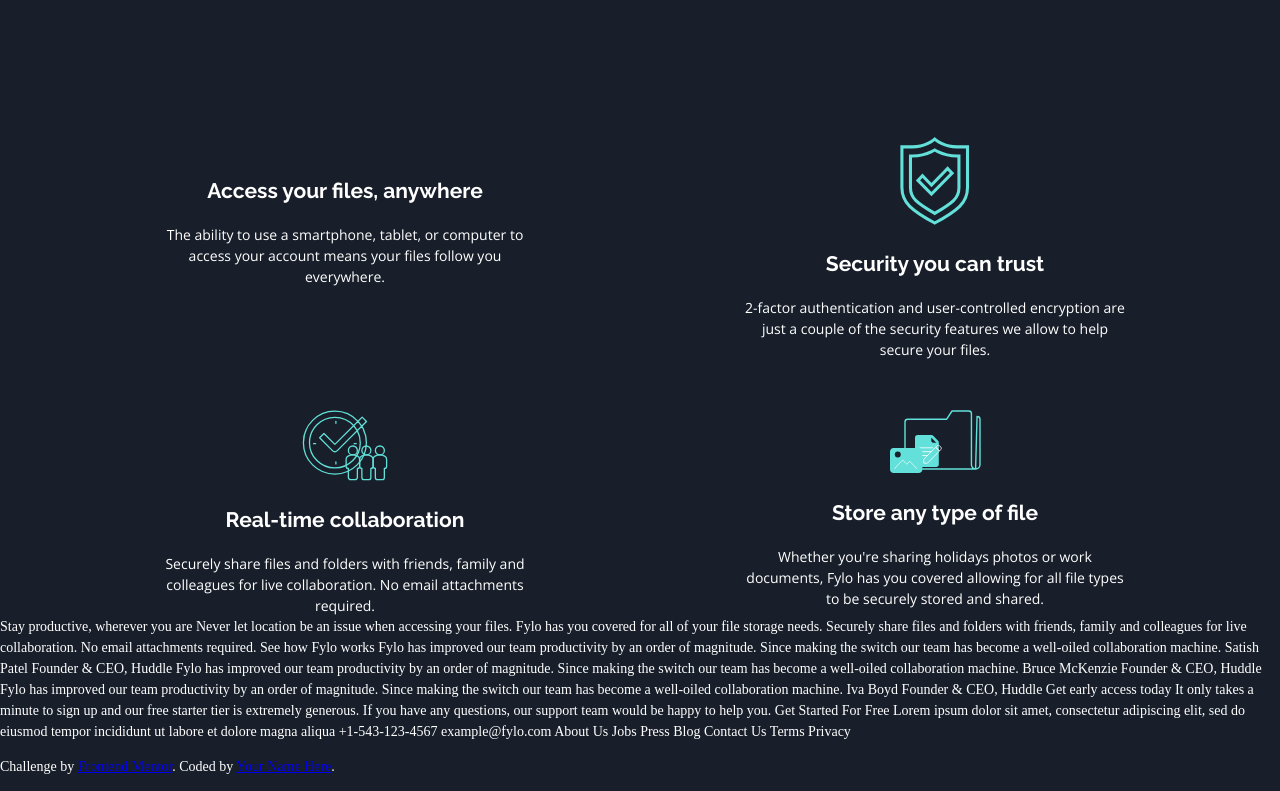
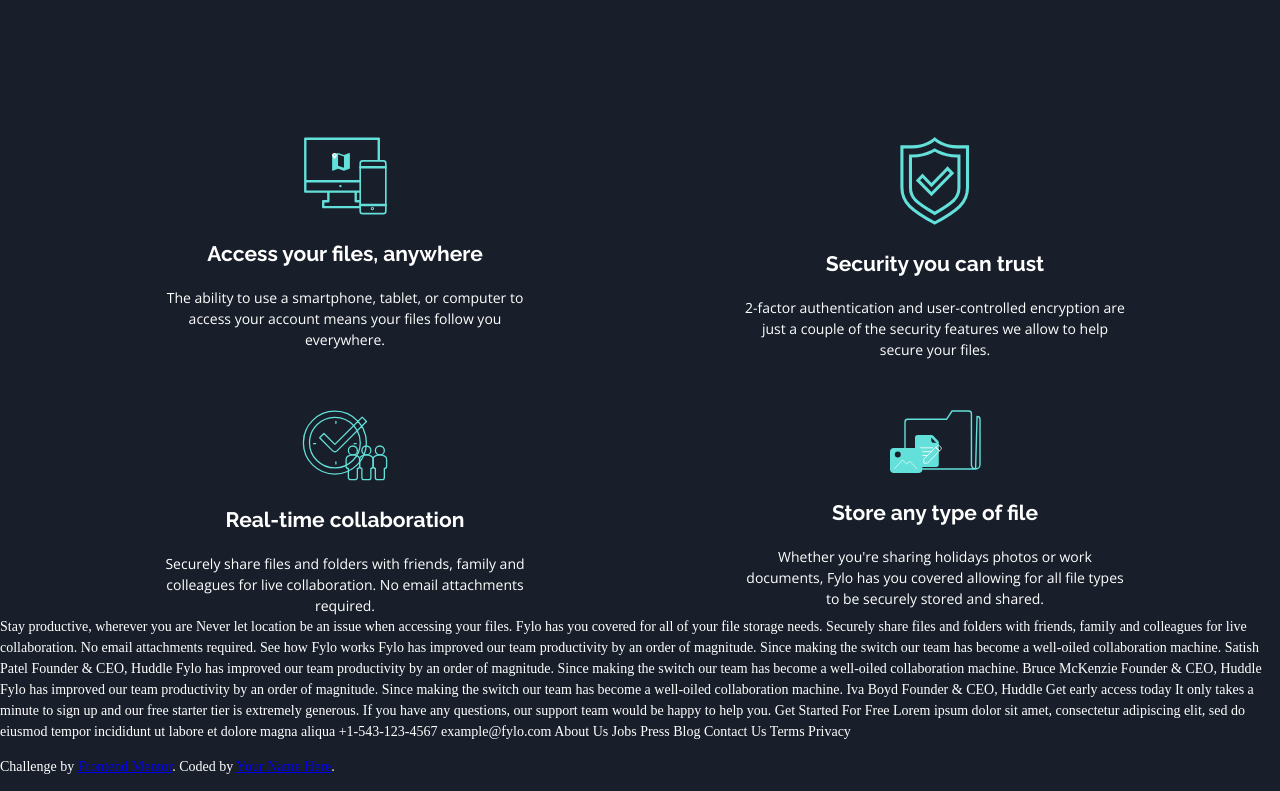
Before and after one commit to aymanmahmoud/fylo-dark-theme-landing-page, a plain HTML site: page index.html in a window 1280 px wide. Shown: the part 1095-1886 px from the top of the page. Drawn offline with nearby package versions, Linux system fonts and the light colour scheme.

Commit message:
fix imgs path

```diff
--- a/index.html
+++ b/index.html
@@ -40,7 +40,7 @@
 
   <section class="features container">
     <div class="features-item">
-      <img src="/images//icon-access-anywhere.svg" alt="">
+      <img src="images/icon-access-anywhere.svg" alt="">
       <h2>Access your files, anywhere</h2>
       <p>The ability to use a smartphone, tablet, or computer to access your account means your
         files follow you everywhere.</p>
```
